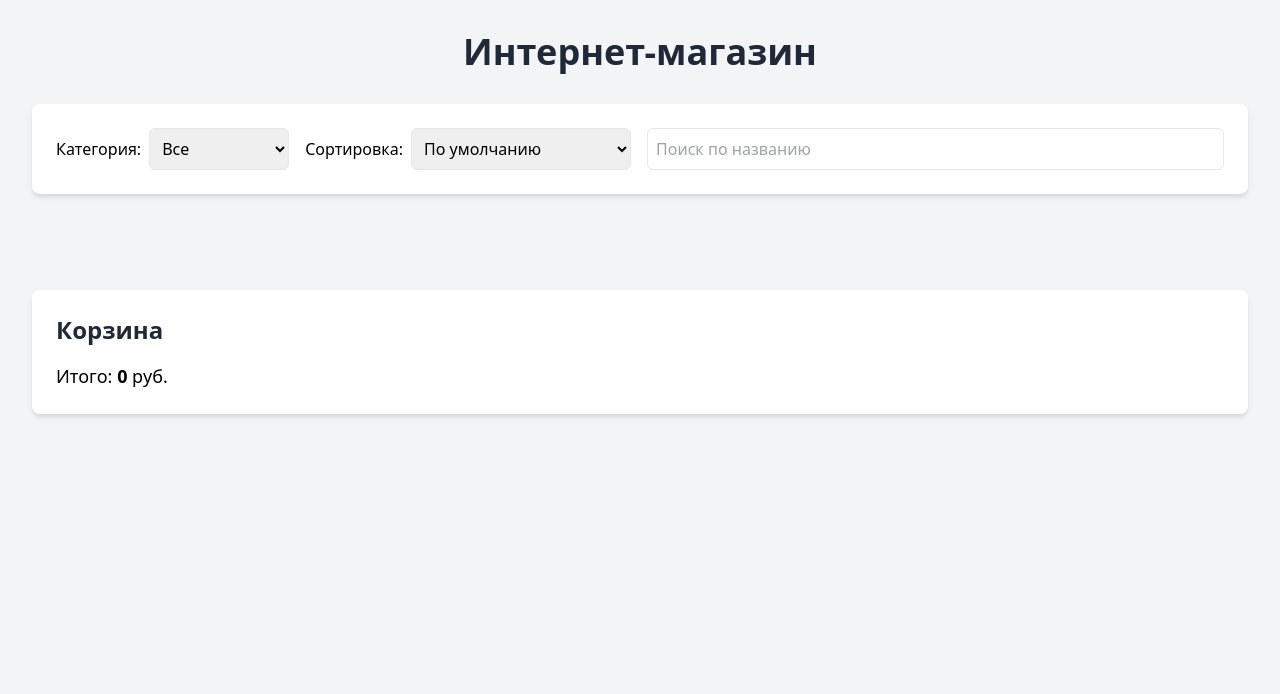
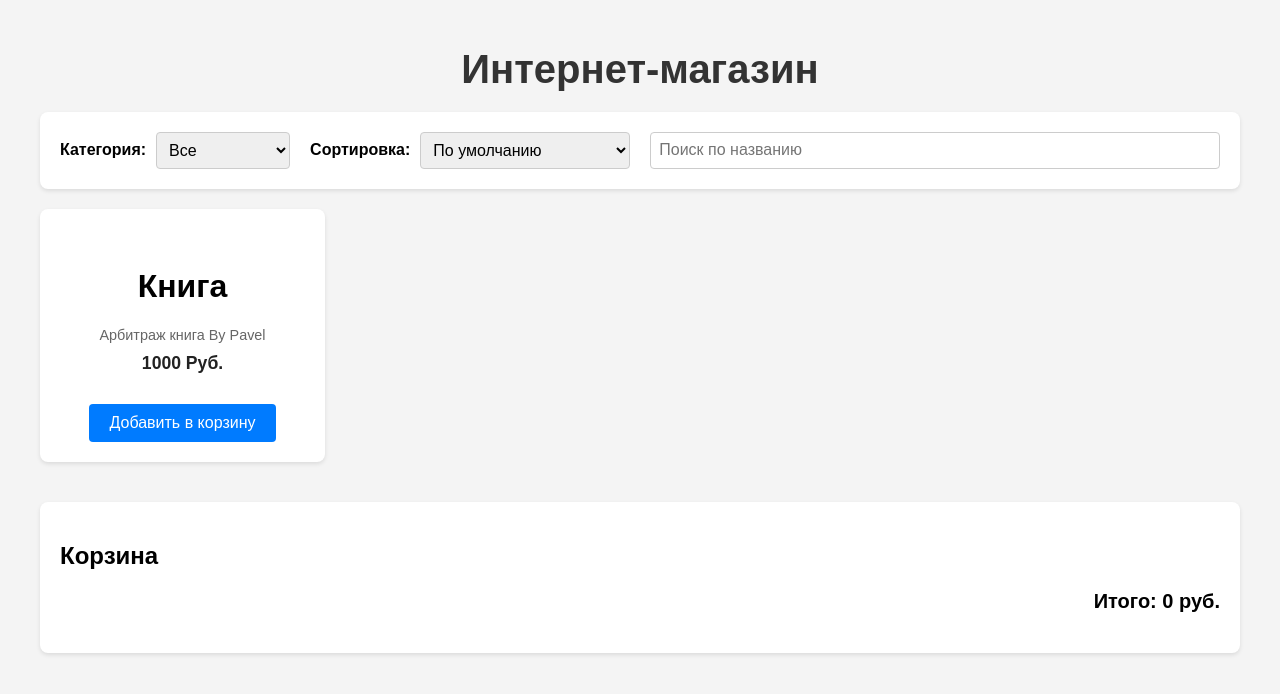
Before and after one commit to wleha1/TestMarket, a plain HTML site: page index.html in a window 1280 px wide. Drawn offline with nearby package versions, Linux system fonts and the light colour scheme; a script that the page names is missing.

Commit message:
Remove Tailwind and add new CSS

```diff
--- a/index.html
+++ b/index.html
@@ -4,22 +4,16 @@
   <meta charset="UTF-8" />
   <meta name="viewport" content="width=device-width, initial-scale=1.0" />
   <title>Интернет-магазин</title>
-    <script src="https://cdn.tailwindcss.com"></script>
+  <link rel="stylesheet" href="styles.css" />
 </head>
-  <body class="bg-gray-100 p-8">
-    <h1 class="text-4xl font-bold text-center mb-8 text-gray-800">
-      Интернет-магазин
-    </h1>
+<body>
+  <div class="container">
+    <h1 class="title">Интернет-магазин</h1>
 
-    <div
-      class="filters bg-white p-6 rounded-lg shadow-md mb-8 flex flex-wrap gap-4"
-    >
-      <div class="flex items-center gap-2">
-        <label for="category" class="font-medium">Категория:</label>
-        <select
-          id="category"
-          class="p-2 border rounded-md focus:ring-2 focus:ring-blue-500"
-        >
+    <div class="filters">
+      <div class="filter-group">
+        <label for="category">Категория:</label>
+        <select id="category">
           <option value="all">Все</option>
           <option value="electronics">Электроника</option>
           <option value="clothing">Одежда</option>
@@ -27,12 +21,9 @@
         </select>
       </div>
 
-      <div class="flex items-center gap-2">
-        <label for="sort" class="font-medium">Сортировка:</label>
-        <select
-          id="sort"
-          class="p-2 border rounded-md focus:ring-2 focus:ring-blue-500"
-        >
+      <div class="filter-group">
+        <label for="sort">Сортировка:</label>
+        <select id="sort">
           <option value="default">По умолчанию</option>
           <option value="price-asc">Цена (по возрастанию)</option>
           <option value="price-desc">Цена (по убыванию)</option>
@@ -45,26 +36,30 @@
         type="text"
         id="search"
         placeholder="Поиск по названию"
-        class="p-2 border rounded-md flex-grow focus:ring-2 focus:ring-blue-500"
+        class="search-input"
       />
     </div>
 
-    <div
-      class="product-list grid grid-cols-1 md:grid-cols-2 lg:grid-cols-4 gap-6 mb-8"
-      id="product-list"
-    ></div>
+    <div class="product-list" id="product-list">
+      <div class="item" type="Books">
+        <img src="https://gpbi-1c-prod-bitrix-uploads.storage.yandexcloud.net/resize_cache/19537/119bc3906ae28c051de20d973cab6dde/iblock/3af/3af322166e2e0410ea125461d8a339d0/5%20_21_.png" alt="">
+        <h1> Книга </h1>
+        <div class="description"> Арбитраж книга By Pavel </div>
 
-    <div
-      class="pagination flex justify-center gap-2 mb-8"
-      id="pagination"
-    ></div>
+        <div class="price"> 1000 Руб. </div>
+        <button class="add-to-cart"> Добавить в корзину</button>
+      </div>
+    </div>
 
-    <div class="cart bg-white p-6 rounded-lg shadow-md">
-      <h2 class="text-2xl font-bold mb-4 text-gray-800">Корзина</h2>
-      <div id="cart-items" class="space-y-2"></div>
-      <p class="mt-4 text-lg font-medium">
-        Итого: <span id="cart-total" class="font-bold">0</span> руб.
+    <div class="pagination" id="pagination"></div>
+
+    <div class="cart">
+      <h2>Корзина</h2>
+      <div id="cart-items" class="cart-items"></div>
+      <p class="total">
+        Итого: <span id="cart-total">0</span> руб.
       </p>
+    </div>
   </div>
 
   <script src="script.js"></script>
--- /dev/null
+++ b/styles.css
@@ -0,0 +1,167 @@
+body {
+    font-family: Arial, sans-serif;
+    background-color: #f4f4f4;
+    margin: 0;
+    padding: 20px;
+  }
+
+  .container {
+    max-width: 1200px;
+    margin: 0 auto;
+  }
+
+  .title {
+    text-align: center;
+    font-size: 2.5rem;
+    color: #333;
+    margin-bottom: 20px;
+  }
+
+  .filters {
+    background-color: #fff;
+    padding: 20px;
+    border-radius: 8px;
+    box-shadow: 0 2px 4px rgba(0, 0, 0, 0.1);
+    display: flex;
+    flex-wrap: wrap;
+    gap: 20px;
+    margin-bottom: 20px;
+  }
+
+  .filter-group {
+    display: flex;
+    align-items: center;
+    gap: 10px;
+  }
+
+  .filter-group label {
+    font-weight: bold;
+  }
+
+  .filter-group select,
+  .search-input {
+    padding: 8px;
+    border: 1px solid #ccc;
+    border-radius: 4px;
+    font-size: 1rem;
+  }
+
+  .search-input {
+    flex-grow: 1;
+  }
+
+  .product-list {
+    display: grid;
+    grid-template-columns: repeat(auto-fill, minmax(250px, 1fr));
+    gap: 20px;
+    margin-bottom: 20px;
+  }
+
+  /* Карточка */
+  .item {
+    background-color: #fff;
+    border-radius: 8px;
+    box-shadow: 0 2px 4px rgba(0, 0, 0, 0.1);
+    padding: 20px;
+    text-align: center;
+  }
+
+  .item img {
+    max-width: 100%;
+    border-radius: 8px;
+  }
+
+  .item .description {
+    font-size: 0.9rem;
+    margin: 0 10px 10px;
+    color: #666666;
+    flex-grow: 1;
+  }
+
+  .item h3 {
+    font-size: 1.25rem;
+    margin: 10px 0;
+  }
+
+  .item .price {
+    font-size: 1.1rem;
+    font-weight: bold;
+    margin: 0 10px 10px;
+    color: #222222;
+  }
+
+  .add-to-cart {
+    background-color: #007bff;
+    color: #fff;
+    border: none;
+    margin-top: 20px;
+    padding: 10px 20px;
+    border-radius: 4px;
+    cursor: pointer;
+    font-size: 1rem;
+  }
+
+  .item:hover {
+    transform: translateY(-5px);
+    box-shadow: 0 6px 12px rgba(0, 0, 0, 0.15);
+  }
+
+  .item .add-to-cart:hover {
+    background-color: #0056b3;
+  }
+
+
+  .pagination {
+    display: flex;
+    justify-content: center;
+    gap: 10px;
+    margin-bottom: 20px;
+  }
+
+  .pagination button {
+    background-color: #007bff;
+    color: #fff;
+    border: none;
+    padding: 8px 16px;
+    border-radius: 4px;
+    cursor: pointer;
+    font-size: 1rem;
+  }
+
+  .pagination button:hover {
+    background-color: #0056b3;
+  }
+
+  .cart {
+    background-color: #fff;
+    padding: 20px;
+    border-radius: 8px;
+    box-shadow: 0 2px 4px rgba(0, 0, 0, 0.1);
+  }
+
+  .cart h2 {
+    font-size: 1.5rem;
+    margin-bottom: 10px;
+  }
+
+  .cart-items {
+    margin-bottom: 10px;
+  }
+
+  .cart-item {
+    display: flex;
+    justify-content: space-between;
+    align-items: center;
+    padding: 10px 0;
+    border-bottom: 1px solid #eee;
+  }
+
+  .cart-item:last-child {
+    border-bottom: none;
+  }
+
+  .total {
+    font-size: 1.25rem;
+    font-weight: bold;
+    text-align: right;
+  }
```
Lines whose indentation alone changed are shown as unchanged.
